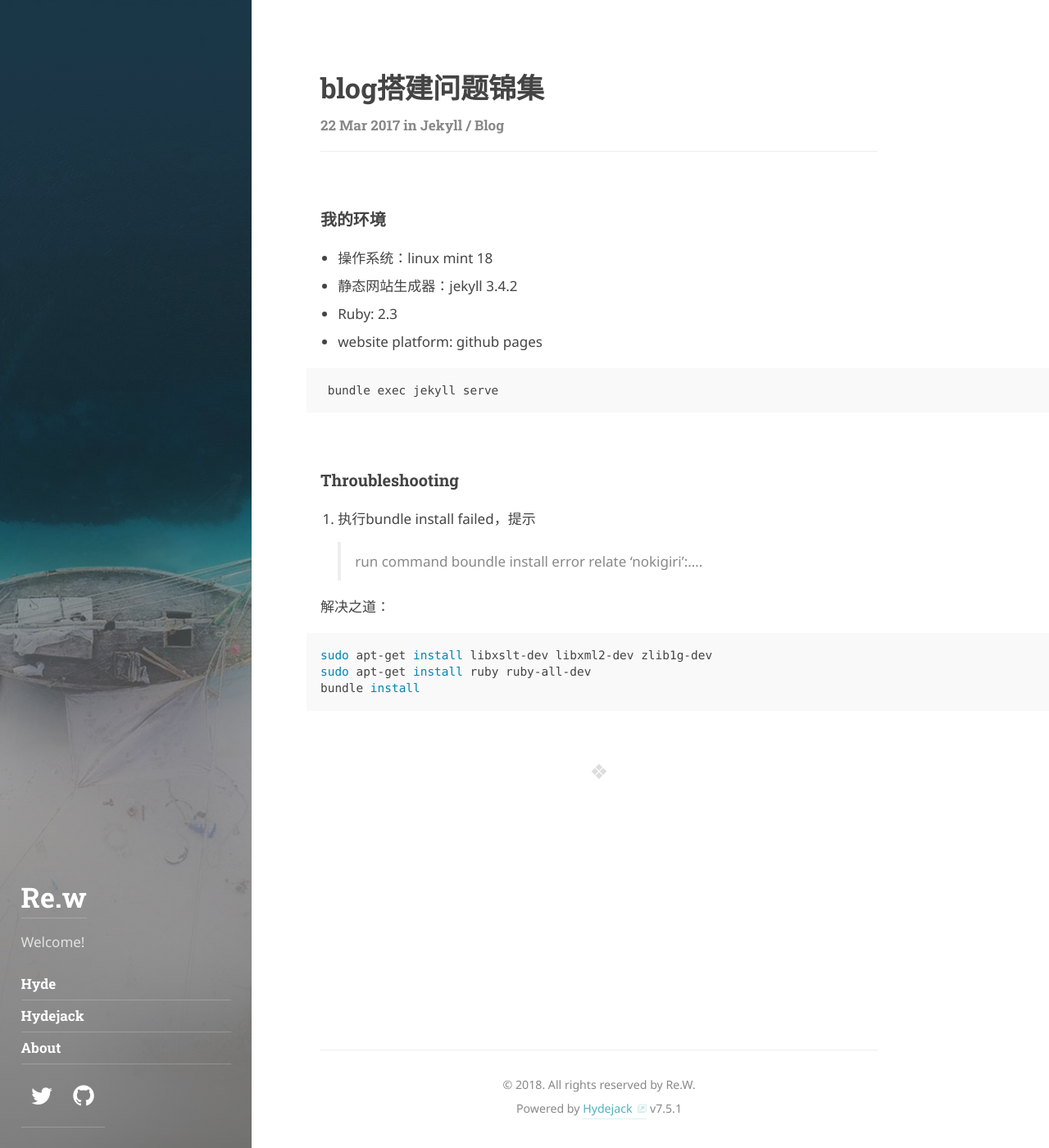
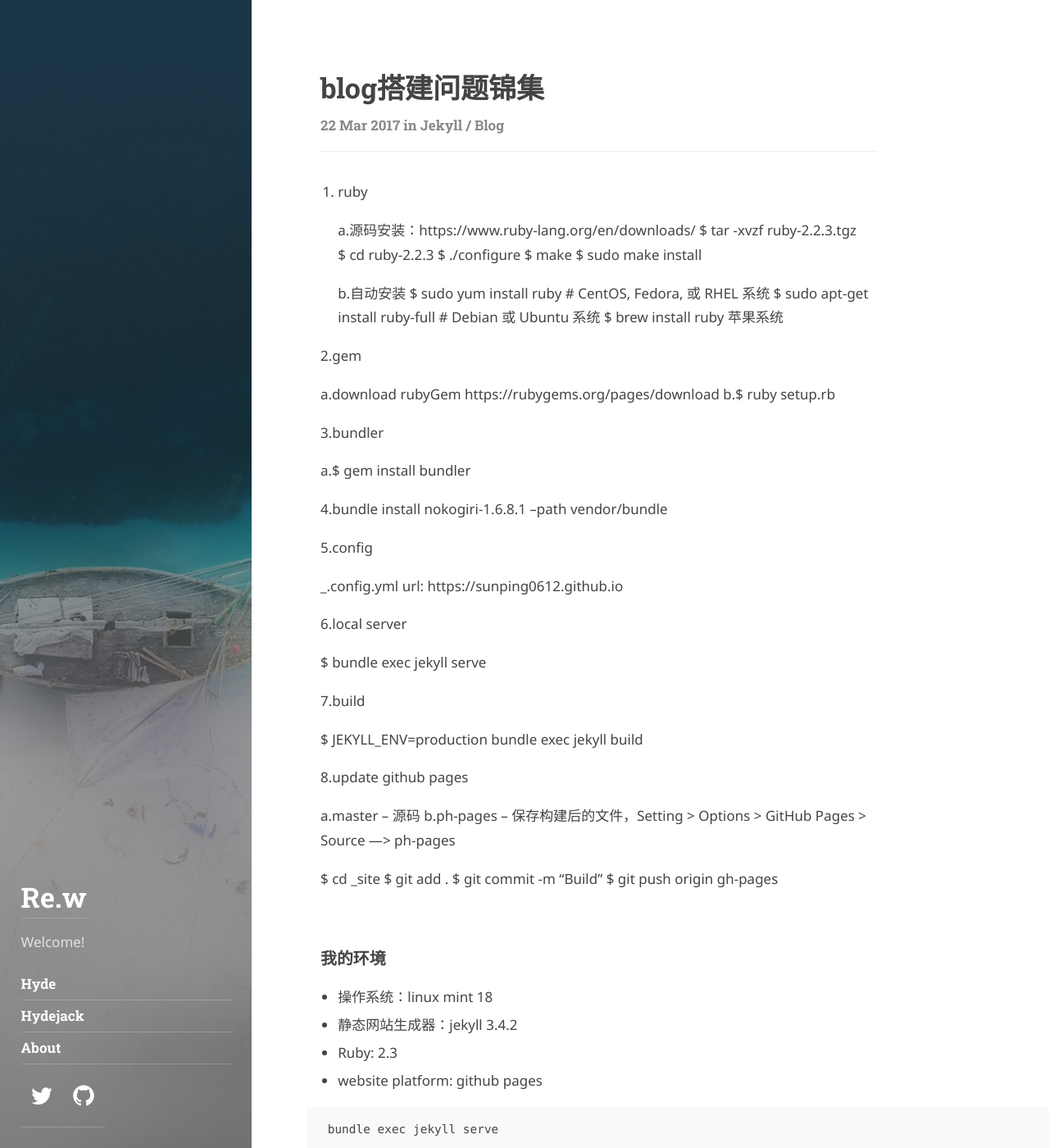
Before and after one commit to wangat2001/wangat2001.github.io, a Jekyll site: the page built from _posts/2017-03-22-website_building_log.md, in a window 1280 px wide and 1400 px high. Shown: the whole window at 82% size. Built offline with Jekyll 4.4.1, drawn with Linux system fonts in a browser that asks for light colours; some web fonts are replaced.

Commit message:
update jkeyll

```diff
--- a/_posts/2017-03-22-website_building_log.md
+++ b/_posts/2017-03-22-website_building_log.md
@@ -4,6 +4,56 @@ title:  "blog搭建问题锦集"
 date:   2017-03-22 20:51:01 +0800
 categories: jekyll blog
 ---
+
+1. ruby
+
+   a.源码安装：https://www.ruby-lang.org/en/downloads/
+     $ tar -xvzf ruby-2.2.3.tgz
+     $ cd ruby-2.2.3
+     $ ./configure
+     $ make
+     $ sudo make install
+
+   b.自动安装
+     $ sudo yum install ruby    # CentOS, Fedora, 或 RHEL 系统
+     $ sudo apt-get install ruby-full # Debian 或 Ubuntu 系统
+     $ brew install ruby 苹果系统
+
+2.gem
+
+   a.download rubyGem https://rubygems.org/pages/download
+   b.$ ruby setup.rb
+
+3.bundler
+
+   a.$ gem install bundler
+
+4.bundle install nokogiri-1.6.8.1 --path vendor/bundle
+
+5.config
+
+   _.config.yml
+       url:  https://sunping0612.github.io
+
+6.local server
+
+   $ bundle exec jekyll serve
+
+7.build
+
+   $ JEKYLL_ENV=production bundle exec jekyll build
+
+8.update github pages
+
+   a.master -- 源码
+   b.ph-pages -- 保存构建后的文件，Setting > Options > GitHub Pages > Source ---> ph-pages
+
+   $ cd _site
+   $ git add .
+   $ git commit -m "Build"
+   $ git push origin gh-pages
+
+
 ### 我的环境
 - 操作系统：linux mint 18
 - 静态网站生成器：jekyll 3.4.2
```
